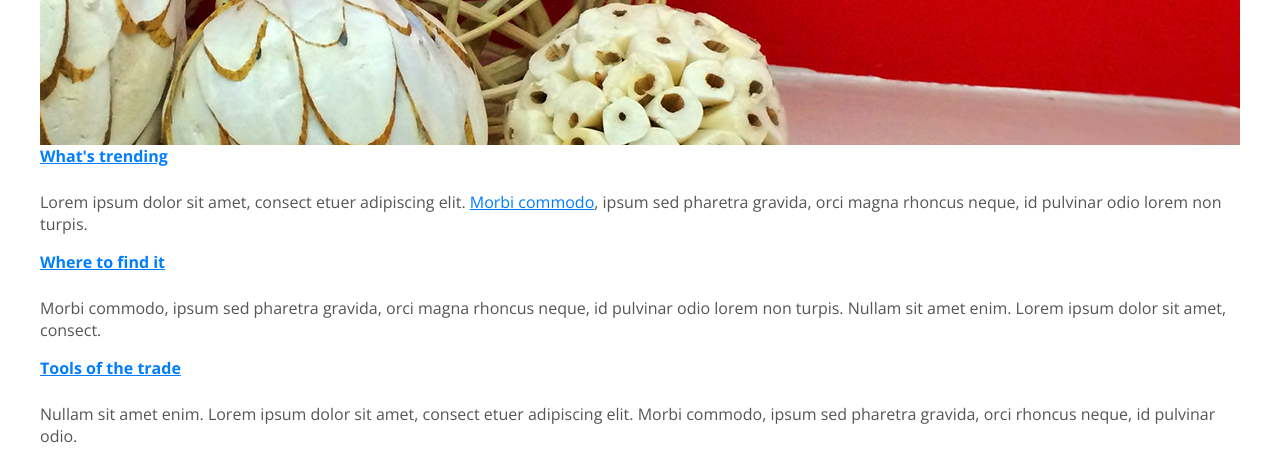
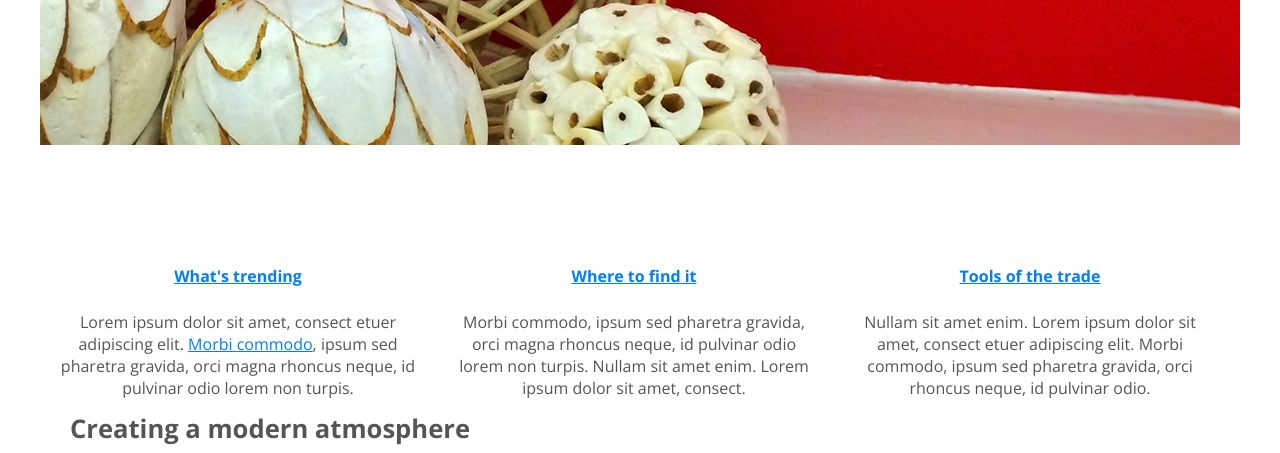
Before and after one commit to nguyenqphan/ResponsiveWebsite, a plain HTML site: page Index.html in a window 1280 px wide. Shown: the part 285-738 px from the top of the page. Drawn offline with nearby package versions, Linux system fonts and the light colour scheme.

Commit message:
Set up a three-column row

```diff
--- a/css/screen.css
+++ b/css/screen.css
@@ -44,3 +44,11 @@ header a.logo span{display: none;}
 
 header div.hero{position: absolute; width: 42%; top: 130px; left: 55%}
 header div.hero h1{line-height: 1em; margin: 0 0 30px 0; color: #fff}
+
+/* Section - All*/
+
+section{ padding: 0 30px}
+
+section.main{ margin-top: 20px; margin-bottom: 30px; padding: 0;}
+section.main aside{width: 33%; float: left; text-align: center;}
+section.main .content{margin: 15px; background: no-repeat center top; background-size: 75px 75px; padding-top: 85px;}
```
